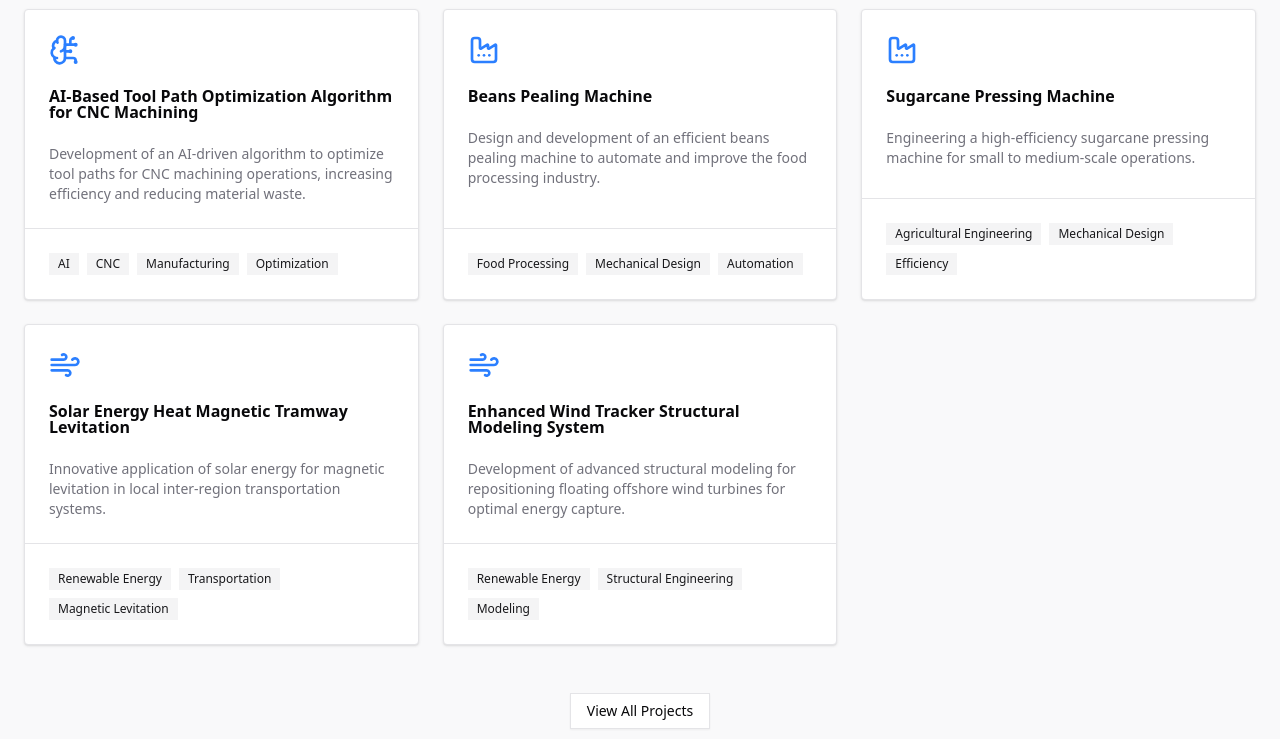
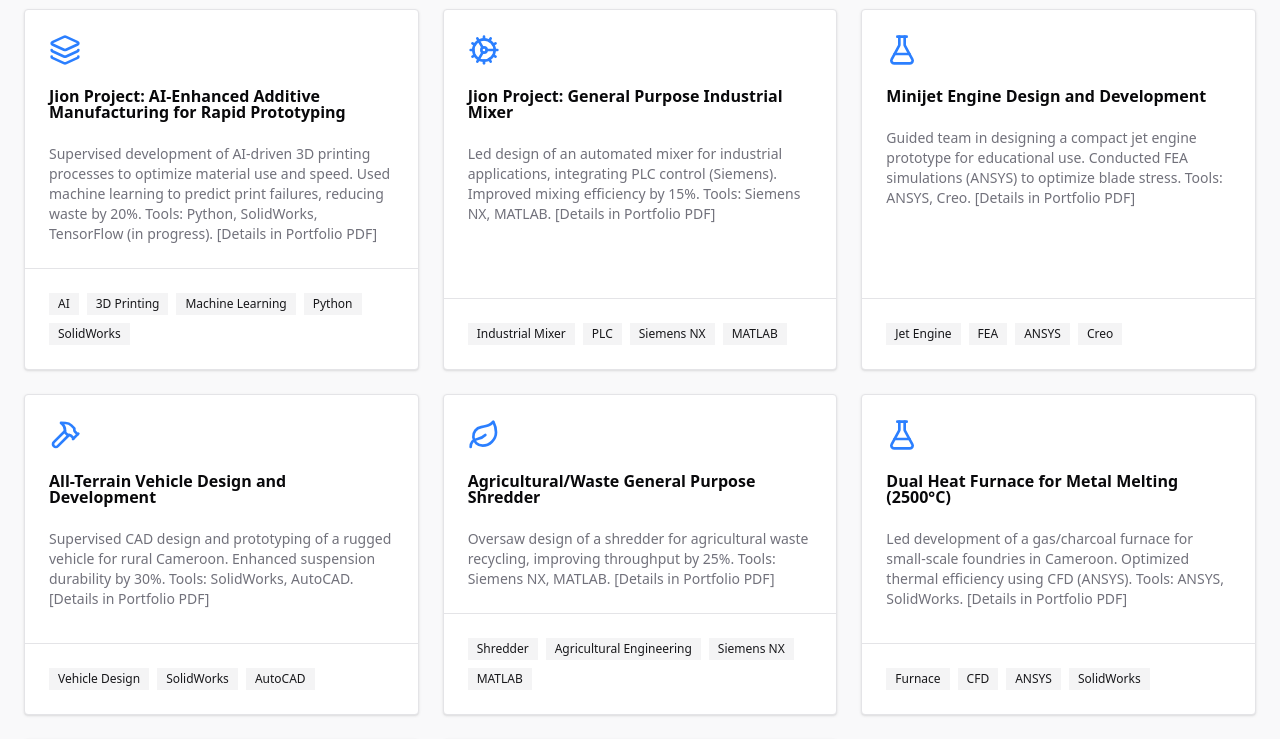
Before and after one commit to youmssi/william-porfolio, a Next.js app: page /projects in a window 1280 px wide. Shown: the part 540-1279 px from the top of the page. Built offline with nearby package versions, Linux system fonts and the light colour scheme.

Commit message:
add changes

```diff
--- /dev/null
+++ b/app/awards/page.tsx
@@ -0,0 +1,30 @@
+import { Card, CardContent } from "@/components/ui/card";
+
+export default function AwardsPage() {
+  return (
+    <>
+      <div className="py-12 md:py-16 space-y-8">
+        <div className="container px-4 md:px-6 mx-auto">
+          <h1 className="text-3xl font-bold tracking-tighter md:text-4xl/tight lg:text-5xl">Awards</h1>
+          <p className="max-w-[700px] text-muted-foreground md:text-lg mt-4">
+            Recognitions and distinctions received throughout my academic and professional journey.
+          </p>
+        </div>
+      </div>
+      <section className="py-8">
+        <div className="container px-4 md:px-6 mx-auto max-w-2xl">
+          <Card>
+            <CardContent className="p-6 space-y-4">
+              <div>
+                <h2 className="text-xl font-semibold mb-2">Best student in Marine Engineering (2016)</h2>
+                <p className="text-muted-foreground text-sm">
+                  Regional Maritime University Ghana.
+                </p>
+              </div>
+            </CardContent>
+          </Card>
+        </div>
+      </section>
+    </>
+  );
+}
--- /dev/null
+++ b/app/research-contributions/page.tsx
@@ -0,0 +1,34 @@
+import { Card, CardContent } from "@/components/ui/card";
+
+export default function ResearchContributionsPage() {
+  return (
+    <>
+      <div className="py-12 md:py-16 space-y-8">
+        <div className="container px-4 md:px-6 mx-auto">
+          <h1 className="text-3xl font-bold tracking-tighter md:text-4xl/tight lg:text-5xl">Research Contributions</h1>
+          <p className="max-w-[700px] text-muted-foreground md:text-lg mt-4">
+            Key research presentations and ongoing academic work.
+          </p>
+        </div>
+      </div>
+      <section className="py-8">
+        <div className="container px-4 md:px-6 mx-auto max-w-2xl">
+          <Card>
+            <CardContent className="p-6 space-y-4">
+              <div>
+                <h2 className="text-xl font-semibold mb-2">Conference Presentation</h2>
+                <p className="text-muted-foreground text-sm">
+                  “Optimization of Data Research Management in African Universities: Case Study of Mechanical Engineering Labs,” PKFokam Conference on Science & Technology, Cameroon, 2023.
+                </p>
+                <h2 className="text-xl font-semibold mt-6 mb-2">In Progress</h2>
+                <p className="text-muted-foreground text-sm">
+                  Preparing paper on “AI-Driven Machining Sequence Optimization for CNC Milling” for ASME MSEC 2026.
+                </p>
+              </div>
+            </CardContent>
+          </Card>
+        </div>
+      </section>
+    </>
+  );
+}
--- a/components/header.tsx
+++ b/components/header.tsx
@@ -26,6 +26,8 @@ export function Header() {
     { href: "/projects", label: "Projects" },
     { href: "/books", label: "Books" },
     { href: "/references", label: "References" },
+    { href: "/research-contributions", label: "Research Contributions" },
+    { href: "/awards", label: "Awards" },
     { href: "/contact", label: "Contact" },
   ];
 
--- a/components/hero-section.tsx
+++ b/components/hero-section.tsx
@@ -21,11 +21,16 @@ export function HeroSection() {
             </div>
             <div className="space-y-3">
               <p className="text-muted-foreground md:text-lg">
-                A forward-thinking, result-driven professional with expertise in Industrial, Mechanical, and Marine Engineering.
-                Experienced in automation systems, complex troubleshooting, and innovative product design.
+              Head of Mechanical Engineering Laboratory at PKFokam University Ins tute of Excellence, Cameroon. As
+ Head of the Mechanical Engineering Laboratory at PKFokam University, I leading the PKFokam Innova on
+ Lab Projects, supervising students and worked with lecturers on AI-driven manufacturing, automa on,
+ and sustainable engineering solu ons, including AI-enhanced addi ve manufacturing and CNC
+ opmiza on.
+
               </p>
               <p className="font-medium md:text-lg">
-                Currently the Head of Laboratory at Mechanical Engineering Department, PKFokam University Institute of Excellence
+              Head of PKFokam Lab | Robo cs, AI & Smart Manufacturing Innovator | Open to PhD & Industry
+              Opportunities
               </p>
             </div>
             <div className="flex flex-col gap-2 min-[400px]:flex-row">
--- a/components/projects-section.tsx
+++ b/components/projects-section.tsx
@@ -4,44 +4,65 @@ import { Card, CardContent, CardDescription, CardFooter, CardHeader, CardTitle }
 import { Badge } from "@/components/ui/badge";
 import { Button } from "@/components/ui/button";
 import { Tabs, TabsContent, TabsList, TabsTrigger } from "@/components/ui/tabs";
-import { BrainCircuit, Cog, Ship, Wind, Factory, Wrench } from "lucide-react";
+import { BrainCircuit, Cog, Ship, Wind, Factory, Wrench, FlaskConical, Layers, Hammer, Leaf, Settings, BookOpen } from "lucide-react";
 
 export function ProjectsSection() {
   const currentProjects = [
     {
       id: 1,
-      title: "AI-Based Tool Path Optimization Algorithm for CNC Machining",
-      description: "Development of an AI-driven algorithm to optimize tool paths for CNC machining operations, increasing efficiency and reducing material waste.",
-      icon: <BrainCircuit className="h-8 w-8 text-primary" />,
-      tags: ["AI", "CNC", "Manufacturing", "Optimization"]
+      title: "Jion Project: AI-Enhanced Additive Manufacturing for Rapid Prototyping",
+      description: "Supervised development of AI-driven 3D printing processes to optimize material use and speed. Used machine learning to predict print failures, reducing waste by 20%. Tools: Python, SolidWorks, TensorFlow (in progress). [Details in Portfolio PDF]",
+      icon: <Layers className="h-8 w-8 text-primary" />,
+      tags: ["AI", "3D Printing", "Machine Learning", "Python", "SolidWorks"]
     },
     {
       id: 2,
-      title: "Beans Pealing Machine",
-      description: "Design and development of an efficient beans pealing machine to automate and improve the food processing industry.",
-      icon: <Factory className="h-8 w-8 text-primary" />,
-      tags: ["Food Processing", "Mechanical Design", "Automation"]
+      title: "Jion Project: General Purpose Industrial Mixer",
+      description: "Led design of an automated mixer for industrial applications, integrating PLC control (Siemens). Improved mixing efficiency by 15%. Tools: Siemens NX, MATLAB. [Details in Portfolio PDF]",
+      icon: <Cog className="h-8 w-8 text-primary" />,
+      tags: ["Industrial Mixer", "PLC", "Siemens NX", "MATLAB"]
     },
     {
       id: 3,
-      title: "Sugarcane Pressing Machine",
-      description: "Engineering a high-efficiency sugarcane pressing machine for small to medium-scale operations.",
-      icon: <Factory className="h-8 w-8 text-primary" />,
-      tags: ["Agricultural Engineering", "Mechanical Design", "Efficiency"]
+      title: "Minijet Engine Design and Development",
+      description: "Guided team in designing a compact jet engine prototype for educational use. Conducted FEA simulations (ANSYS) to optimize blade stress. Tools: ANSYS, Creo. [Details in Portfolio PDF]",
+      icon: <FlaskConical className="h-8 w-8 text-primary" />,
+      tags: ["Jet Engine", "FEA", "ANSYS", "Creo"]
     },
     {
       id: 4,
-      title: "Solar Energy Heat Magnetic Tramway Levitation",
-      description: "Innovative application of solar energy for magnetic levitation in local inter-region transportation systems.",
-      icon: <Wind className="h-8 w-8 text-primary" />,
-      tags: ["Renewable Energy", "Transportation", "Magnetic Levitation"]
+      title: "All-Terrain Vehicle Design and Development",
+      description: "Supervised CAD design and prototyping of a rugged vehicle for rural Cameroon. Enhanced suspension durability by 30%. Tools: SolidWorks, AutoCAD. [Details in Portfolio PDF]",
+      icon: <Hammer className="h-8 w-8 text-primary" />,
+      tags: ["Vehicle Design", "SolidWorks", "AutoCAD"]
     },
     {
       id: 5,
-      title: "Enhanced Wind Tracker Structural Modeling System",
-      description: "Development of advanced structural modeling for repositioning floating offshore wind turbines for optimal energy capture.",
-      icon: <Wind className="h-8 w-8 text-primary" />,
-      tags: ["Renewable Energy", "Structural Engineering", "Modeling"]
+      title: "Agricultural/Waste General Purpose Shredder",
+      description: "Oversaw design of a shredder for agricultural waste recycling, improving throughput by 25%. Tools: Siemens NX, MATLAB. [Details in Portfolio PDF]",
+      icon: <Leaf className="h-8 w-8 text-primary" />,
+      tags: ["Shredder", "Agricultural Engineering", "Siemens NX", "MATLAB"]
+    },
+    {
+      id: 6,
+      title: "Dual Heat Furnace for Metal Melting (2500°C)",
+      description: "Led development of a gas/charcoal furnace for small-scale foundries in Cameroon. Optimized thermal efficiency using CFD (ANSYS). Tools: ANSYS, SolidWorks. [Details in Portfolio PDF]",
+      icon: <FlaskConical className="h-8 w-8 text-primary" />,
+      tags: ["Furnace", "CFD", "ANSYS", "SolidWorks"]
+    },
+    {
+      id: 7,
+      title: "Universal Pellet Machine for Feed Production",
+      description: "Supervised design of a pelletizer for livestock feed, increasing production rate by 20%. Tools: Creo, MATLAB. [Details in Portfolio PDF]",
+      icon: <Settings className="h-8 w-8 text-primary" />,
+      tags: ["Pellet Machine", "Feed Production", "Creo", "MATLAB"]
+    },
+    {
+      id: 8,
+      title: "Sugar Cane Press for Juice Production",
+      description: "Guided team in designing a press for small-scale farmers, improving juice yield by 15%. Tools: SolidWorks, AutoCAD. [Details in Portfolio PDF]",
+      icon: <BookOpen className="h-8 w-8 text-primary" />,
+      tags: ["Sugar Cane Press", "SolidWorks", "AutoCAD"]
     }
   ];
 
--- a/components/skills-section.tsx
+++ b/components/skills-section.tsx
@@ -21,11 +21,13 @@ export function SkillsSection() {
   ];
 
   const softwareSkills = [
-    { category: "CAD/CAM", skills: ["SolidWorks", "Inventor", "AutoCAD", "Siemens NX", "CREO", "Revit"] },
-    { category: "Simulation", skills: ["ANSYS", "MATLAB", "CFD", "FEA", "PROCAST", "Autocast"] },
-    { category: "Programming", skills: ["C++", "Arduino", "PLC Programming", "Siemens PLC", "Alan Bradley PLC"] },
-    { category: "Office & Project", skills: ["Microsoft Word", "Excel", "Access", "MS Project", "PowerPoint"] },
-    { category: "Specialized", skills: ["Proteus", "Lab View", "Energy Plus", "Sketch Up", "Kongsberg Simulator"] },
+    { category: "CAD/CAM", skills: ["Siemens NX", "ANSYS", "SIMUMERIK", "aUTODESK 360"] },
+    { category: "Programming", skills: ["Python (in progress)", "C++", "MATLAB"] },
+    { category: "AI/ML", skills: ["TensorFlow (in progress)", "Reinforcement Learning (in progress)"] },
+    { category: "Simulation", skills: ["FEA (ANSYS)", "CFD", "Kongsberg Simulation Trainer"] },
+    { category: "Others", skills: ["LabView", "Proteus", "Arduino", "Ms Project"] },
+    // { category: "Office & Project", skills: ["Microsoft Word", "Excel", "Access", "MS Project", "PowerPoint"] },
+    // { category: "Specialized", skills: ["Proteus", "Lab View", "Energy Plus", "Sketch Up", "Kongsberg Simulator"] },
   ];
 
   const professionalSkills = [
```
Also changed, not shown: components/about-section.tsx (+7 -2 lines), components/experience-section.tsx (+15 -20 lines), 1 other file (tests, documents, lock files or other folders).
